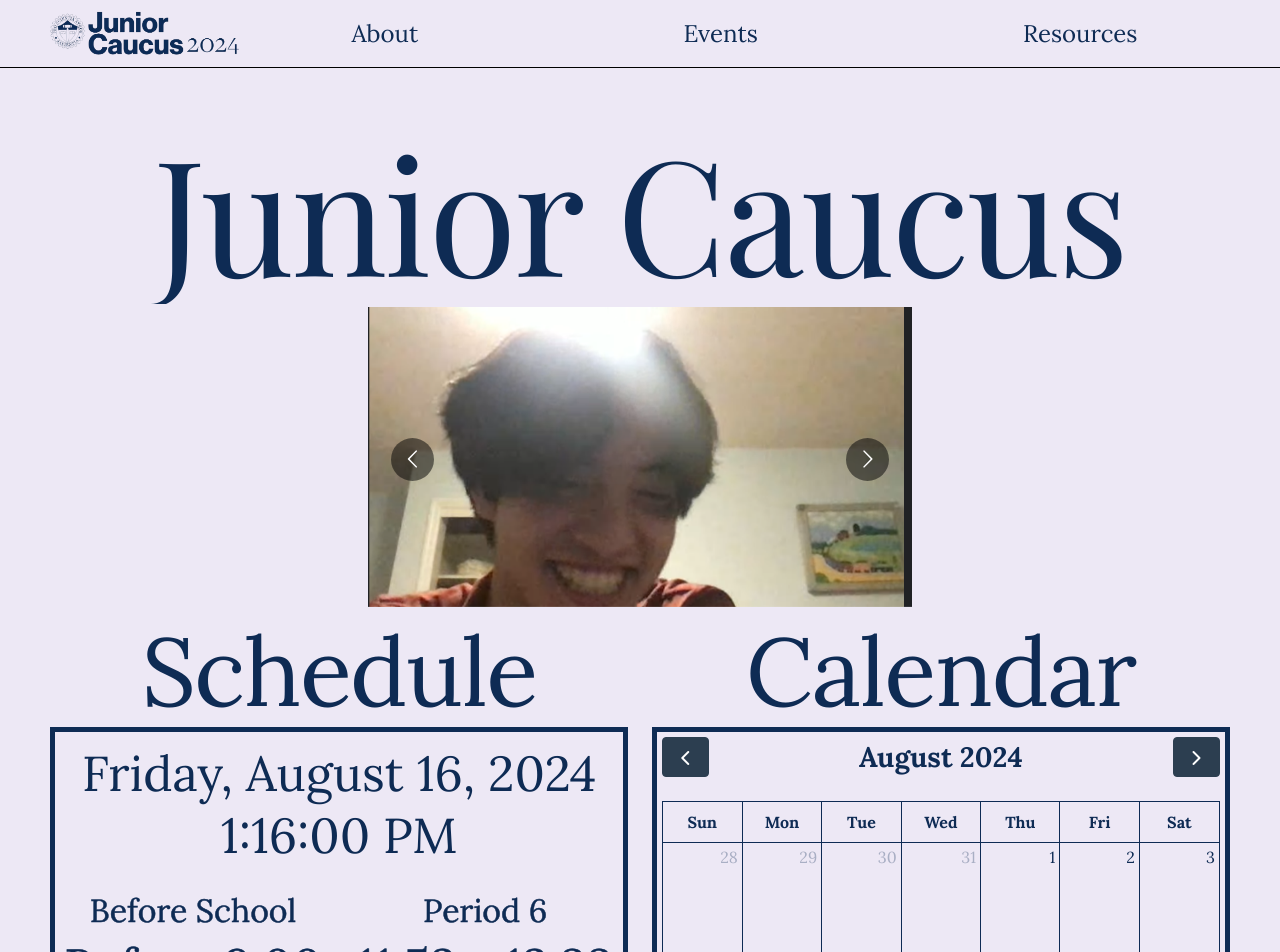
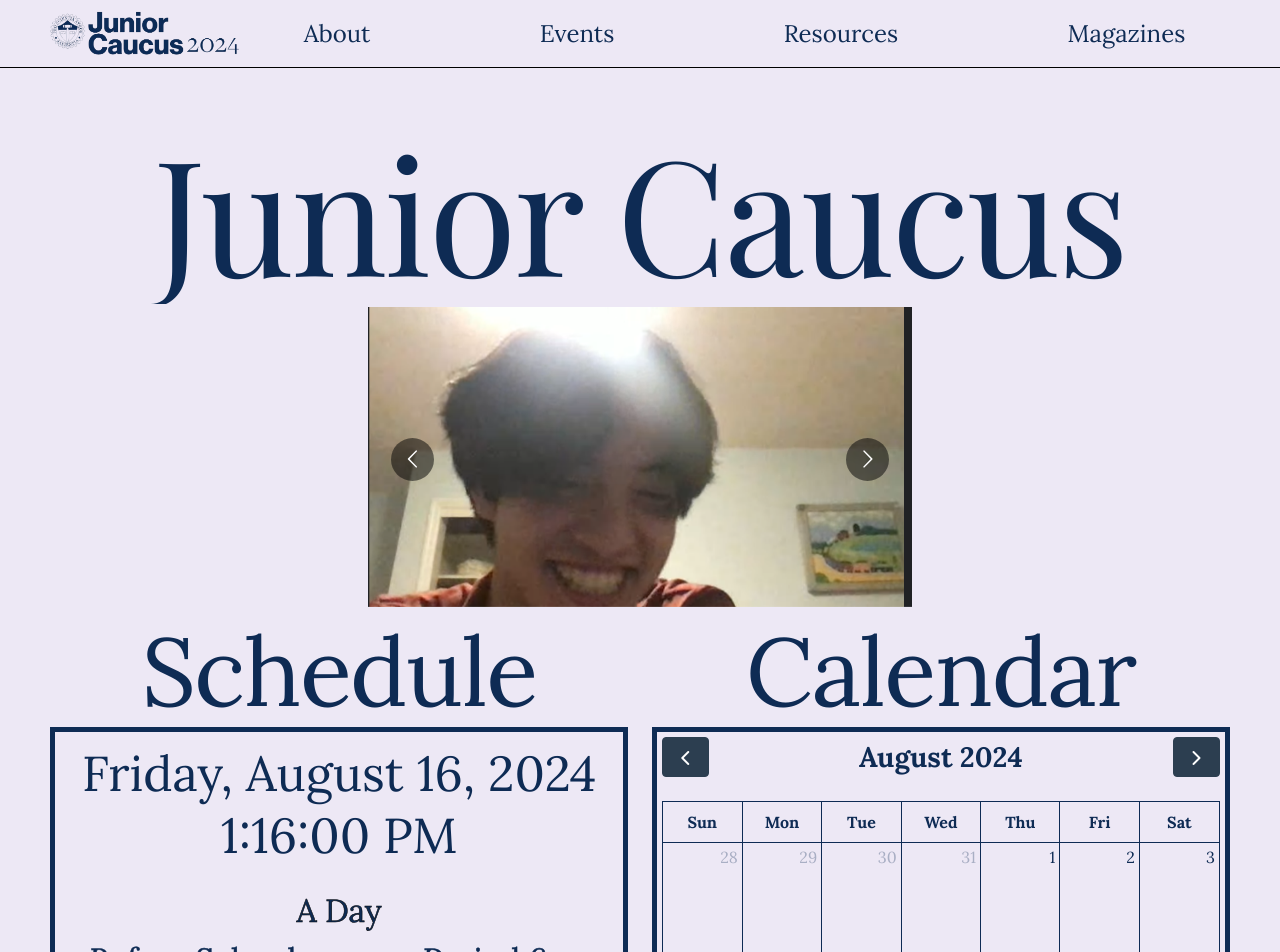
Before and after one commit to Rahuldeb5/junior.stuysu.org, a React (Create React App) app: page / in a window 1280 px wide. Shown: the top 952 px of the page. Built offline with nearby package versions, Linux system fonts and the light colour scheme; no server answers; a web font is replaced by a local one.

Commit message:
Fixed magazine alignment, added magazine page, and display A/B day

```diff
--- a/src/App.jsx
+++ b/src/App.jsx
@@ -7,6 +7,7 @@ import Jprom from "./pages/Jprom";
 import OtherEvents from "./pages/OtherEvents";
 import Newsletters from "./pages/Newsletters";
 import Guides from "./pages/Guides";
+import Magazines from "./pages/Magazines";
 
 const App = () => {
   const [windowHeight, setWindowHeight] = useState(window.innerHeight);
@@ -31,6 +32,7 @@ const App = () => {
           <Route path="/other" element={<OtherEvents />} />
           <Route path="/newsletters" element={<Newsletters />} />
           <Route path="/guides" element={<Guides />} />
+          <Route path="/magazines" element={<Magazines />} />
         </Routes>
       </BrowserRouter>
     </Box>
--- a/src/comps/Navbar.jsx
+++ b/src/comps/Navbar.jsx
@@ -65,6 +65,14 @@ const Navbar = (props) => {
               </Link>
             </Box>
           </Box>
+
+          <Link
+            href="/magazines"
+            className="nav-menu-item"
+            style={{ fontSize: "1.5rem" }}
+          >
+            Magazines
+          </Link>
         </Box>
       </Box>
     </Box>
--- a/src/comps/Schedule.css
+++ b/src/comps/Schedule.css
@@ -3,6 +3,13 @@
 .schedules-specifics {
   display: flex;
   flex-direction: row; /* Stack children vertically */
+}
+
+.day-type {
+  margin: 4px 0; /* Space between items within left and right schedules */
+  -webkit-text-stroke: 0.5px black;
+  font-size: 1em;
+
 }
 
 .left-schedule,
--- a/src/comps/Schedule.jsx
+++ b/src/comps/Schedule.jsx
@@ -78,6 +78,9 @@ const Schedule = () => {
 
   return (
     <Box className="schedule">
+      <Box className="day-type">
+        {AorBDay} Day
+      </Box>
       <Box className="schedules-specifics">
         <Box className="left-schedule">
           {getPeriods(getDayInfo(dayType)).map((period, index) => {
--- /dev/null
+++ b/src/pages/Magazines.jsx
@@ -0,0 +1,11 @@
+import { Box } from "@mui/material";
+import "./Magazines.css";
+import Navbar from "../comps/Navbar";
+
+export default function Magazines() {
+  return (
+    <Box className="magazines-page">
+      <Navbar {...{ page: "Magazines" }} />
+    </Box>
+  );
+}
```
Also changed, not shown: src/pages/Magazines.css (added).
